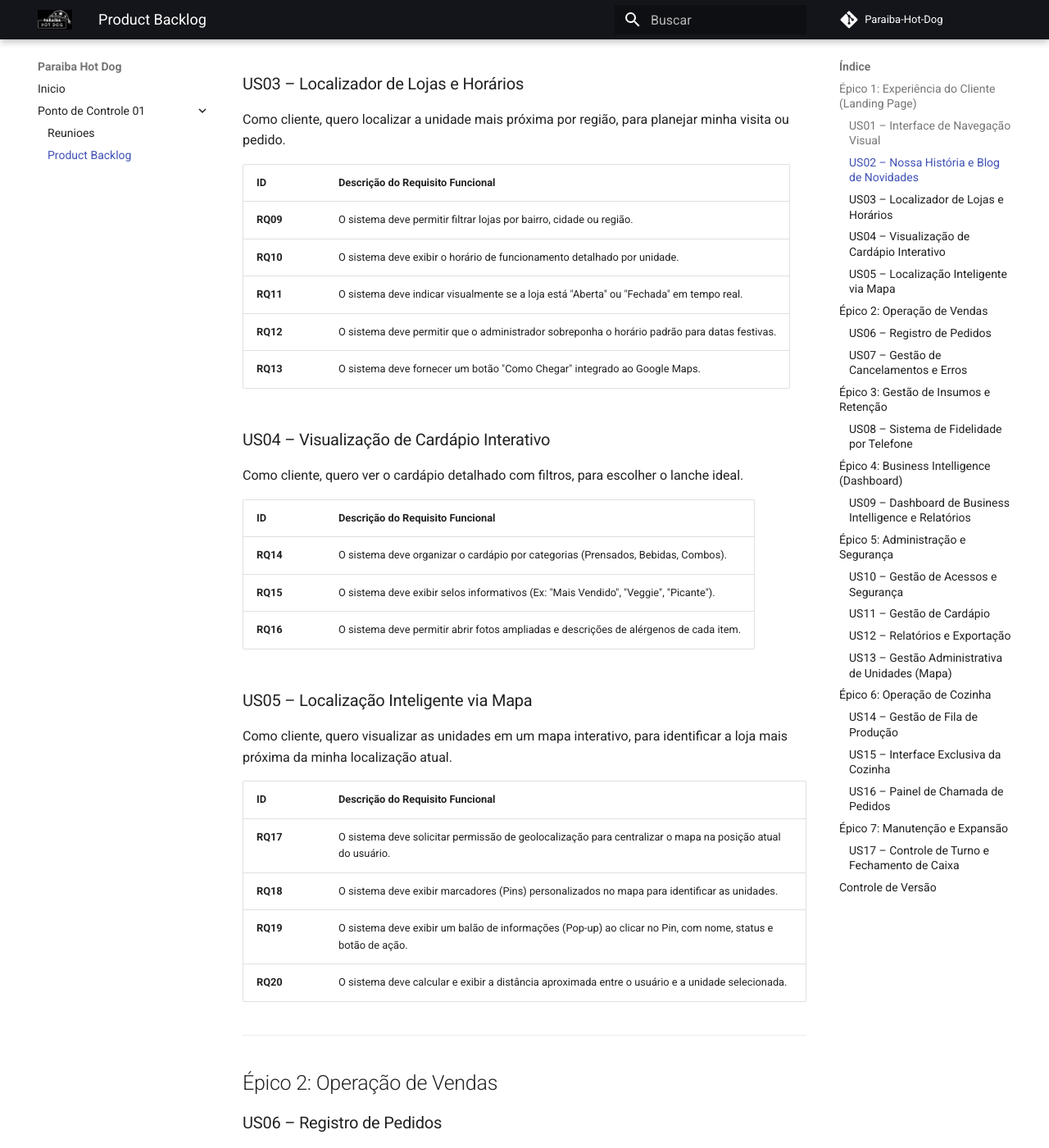
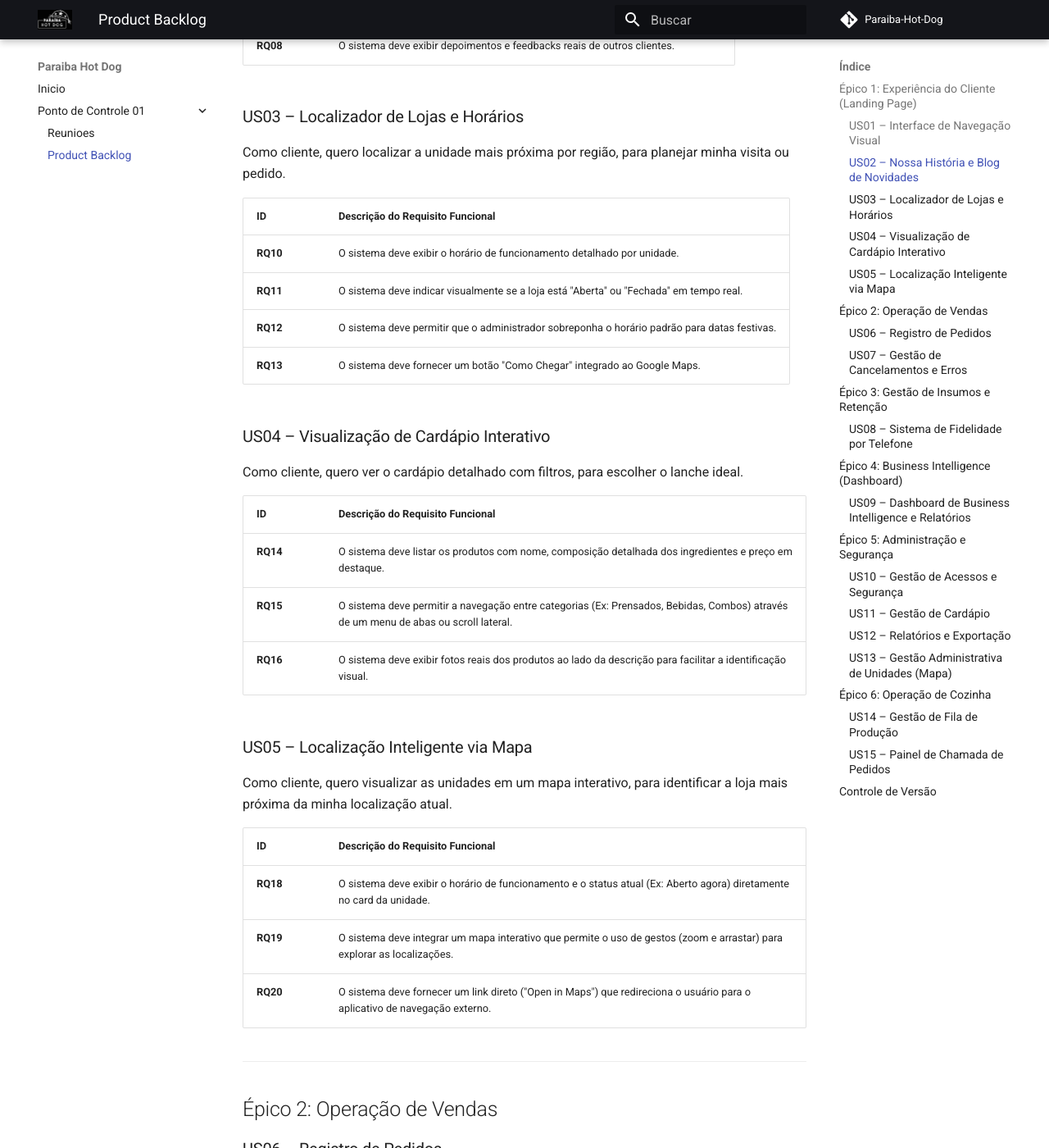
Before and after one commit to Paraiba-Hot-Dog/Paraiba-Hot-Dog-Docs, an MkDocs documentation site: the page built from docs/Ponto de controle 01/Product-Backlog.md, in a window 1280 px wide and 1400 px high, scrolled down 1060 px. Shown: the whole window at 82% size. Built offline with MkDocs 1.6.1 and Material for MkDocs 9.7.7, drawn with Linux system fonts in a browser that asks for light colours; comment, search, counter and statistics services are not loaded; some of the changed text lies outside the part shown.

Commit message:
fix(backlog): Refinamento das Histórias de Usuário

```diff
--- a/docs/Ponto de controle 01/Product-Backlog.md
+++ b/docs/Ponto de controle 01/Product-Backlog.md
@@ -1,6 +1,6 @@
 # Histórias de Usuário (US's)
 
-> Este documento contém as **17 Histórias de Usuário** com seus respectivos requisitos funcionais, organizadas por 7 épicos principais.
+> Este documento contém as **15 Histórias de Usuário** com seus respectivos requisitos funcionais, organizadas por 6 épicos principais.
 
 ---
 
@@ -11,10 +11,10 @@
 
 | ID | Descrição do Requisito Funcional |
 | :--- | :--- |
-| **RQ01** | O sistema deve possuir um menu de navegação fixo no rodapé. |
+| **RQ01** | O sistema deve possuir um menu hambúrguer no cabeçalho e links de navegação estruturados no rodapé. |
 | **RQ02** | O sistema deve utilizar imagens em formatos otimizados (WebP) para garantir carregamento rápido. |
 | **RQ03** | O sistema deve aplicar a identidade visual da marca em todos os elementos (Cores e Favicon). |
-| **RQ04** | O sistema deve exibir um botão flutuante de "Peça Agora" visível em todas as seções. |
+| **RQ04** | O sistema deve exibir ícones flutuantes de contato e acesso rápido a redes sociais (WhatsApp/Instagram/iFood). |
 
 ### US02 – Nossa História e Blog de Novidades
 Como cliente, quero ler sobre a origem da lanchonete e ver notícias recentes, para criar uma conexão emocional com a marca.
@@ -31,7 +31,6 @@
 
 | ID | Descrição do Requisito Funcional |
 | :--- | :--- |
-| **RQ09** | O sistema deve permitir filtrar lojas por bairro, cidade ou região. |
 | **RQ10** | O sistema deve exibir o horário de funcionamento detalhado por unidade. |
 | **RQ11** | O sistema deve indicar visualmente se a loja está "Aberta" ou "Fechada" em tempo real. |
 | **RQ12** | O sistema deve permitir que o administrador sobreponha o horário padrão para datas festivas. |
@@ -42,19 +41,19 @@
 
 | ID | Descrição do Requisito Funcional |
 | :--- | :--- |
-| **RQ14** | O sistema deve organizar o cardápio por categorias (Prensados, Bebidas, Combos). |
-| **RQ15** | O sistema deve exibir selos informativos (Ex: "Mais Vendido", "Veggie", "Picante"). |
-| **RQ16** | O sistema deve permitir abrir fotos ampliadas e descrições de alérgenos de cada item. |
+| **RQ14** | O sistema deve listar os produtos com nome, composição detalhada dos ingredientes e preço em destaque. |
+| **RQ15** | O sistema deve permitir a navegação entre categorias (Ex: Prensados, Bebidas, Combos) através de um menu de abas ou scroll lateral. |
+| **RQ16** | O sistema deve exibir fotos reais dos produtos ao lado da descrição para facilitar a identificação visual. |
+
 
 ### US05 – Localização Inteligente via Mapa
 Como cliente, quero visualizar as unidades em um mapa interativo, para identificar a loja mais próxima da minha localização atual.
 
 | ID | Descrição do Requisito Funcional |
 | :--- | :--- |
-| **RQ17** | O sistema deve solicitar permissão de geolocalização para centralizar o mapa na posição atual do usuário. |
-| **RQ18** | O sistema deve exibir marcadores (Pins) personalizados no mapa para identificar as unidades. |
-| **RQ19** | O sistema deve exibir um balão de informações (Pop-up) ao clicar no Pin, com nome, status e botão de ação. |
-| **RQ20** | O sistema deve calcular e exibir a distância aproximada entre o usuário e a unidade selecionada. |
+| **RQ18** | O sistema deve exibir o horário de funcionamento e o status atual (Ex: Aberto agora) diretamente no card da unidade. |
+| **RQ19** | O sistema deve integrar um mapa interativo que permite o uso de gestos (zoom e arrastar) para explorar as localizações. |
+| **RQ20** | O sistema deve fornecer um link direto ("Open in Maps") que redireciona o usuário para o aplicativo de navegação externo. |
 
 ---
 
@@ -89,16 +88,12 @@
 
 | ID | Descrição do Requisito Funcional |
 | :--- | :--- |
-| **RQ29** | O sistema deve permitir o cadastro/identificação de clientes via número de telefone no checkout. |
-| **RQ30** | O sistema deve calcular e acumular pontos automaticamente com base no valor da compra. |
-| **RQ31** | O sistema deve exibir o saldo de pontos disponível para resgate na tela do caixa. |
-| **RQ32** | O sistema deve permitir a aplicação de prêmios via pontuação. |
+| **RQ29** | O sistema deve permitir o cadastro/identificação de clientes via número de telefone no checkin/checkout. |
+| **RQ30** | O sistema deve calcular e acumular ponto(s) automaticamente com base no valor da compra. |
+| **RQ31** | O sistema deve exibir o saldo de ponto(s) disponível(eis) para resgate. |
 | **RQ33** | O sistema deve registrar uma data de validade para os pontos acumulados. |
 | **RQ34** | O sistema deve permitir criar campanhas de promoção com título, descrição e mídia. |
-| **RQ35** | O sistema deve agendar o envio automático para data e horário específicos. |
-| **RQ36** | O sistema deve segmentar clientes por tipo (VIP, novo, frequente, inativo). |
 | **RQ37** | O sistema deve enviar notificações via WhatsApp e/ou Push notification. |
-| **RQ38** | O sistema deve rastrear taxa de entrega, abertura e cliques nas campanhas. |
 
 ---
 
@@ -188,17 +183,9 @@
 | **RQ77** | O sistema deve exibir pedidos em "cards" com itens, observações e tempo decorrido. |
 | **RQ78** | O sistema deve mudar a cor do card (Semaforização) conforme o tempo de preparo. |
 | **RQ79** | O sistema deve permitir dar "baixa" no item ou pedido completo via toque ou atalho. |
+| **RQ79** | O sistema deve exibir o histórico dos pedidos por dia. |
 
-### US15 – Interface Exclusiva da Cozinha
-Como cozinheiro, quero uma interface simplificada sem acesso a informações financeiras.
-
-| ID | Descrição do Requisito Funcional |
-| :--- | :--- |
-| **RQ80** | O sistema deve possuir perfil de acesso "Cozinha" que oculte faturamento, relatórios e dados sensíveis de clientes. |
-| **RQ81** | A interface deve exibir apenas a composição do lanche, observações e número do pedido. |
-| **RQ82** | O sistema deve impedir que o perfil de cozinheiro altere preços ou cancele pedidos. |
-
-### US16 – Painel de Chamada de Pedidos
+### US15 – Painel de Chamada de Pedidos
 Como cliente na loja, quero visualizar o status do meu pedido em um monitor para retirá-lo.
 
 | ID | Descrição do Requisito Funcional |
@@ -206,21 +193,6 @@
 | **RQ83** | O sistema deve exibir uma interface de status otimizada para Smart TVs. |
 | **RQ84** | O sistema deve emitir um alerta sonoro padrão quando um pedido for marcado como "Pronto". |
 | **RQ85** | O sistema deve remover o pedido da lista de "Pronto" após tempo configurável. |
-
----
-
-## Épico 7: Manutenção e Expansão
-
-### US17 – Controle de Turno e Fechamento de Caixa
-Como operador de caixa, quero conferir os valores ao final do dia para garantir a integridade financeira.
-
-| ID | Descrição do Requisito Funcional |
-| :--- | :--- |
-| **RQ86** | O sistema deve permitir a abertura de turno com inserção de fundo de reserva. |
-| **RQ87** | O sistema deve permitir o registro de sangrias e suprimentos com justificativa. |
-| **RQ88** | O sistema deve realizar o "Fechamento Cego" (informar valor antes de ver o saldo do sistema). |
-| **RQ89** | O sistema deve gerar relatório comparando valor esperado vs. informado (Quebra de Caixa). |
-| **RQ90** | O sistema deve bloquear novas vendas após o encerramento do turno até que uma nova abertura ocorra. |
 
 ---
 
```
Also changed, not shown: other parts of docs/Ponto de controle 01/Product-Backlog.md (+2 -1 lines).
